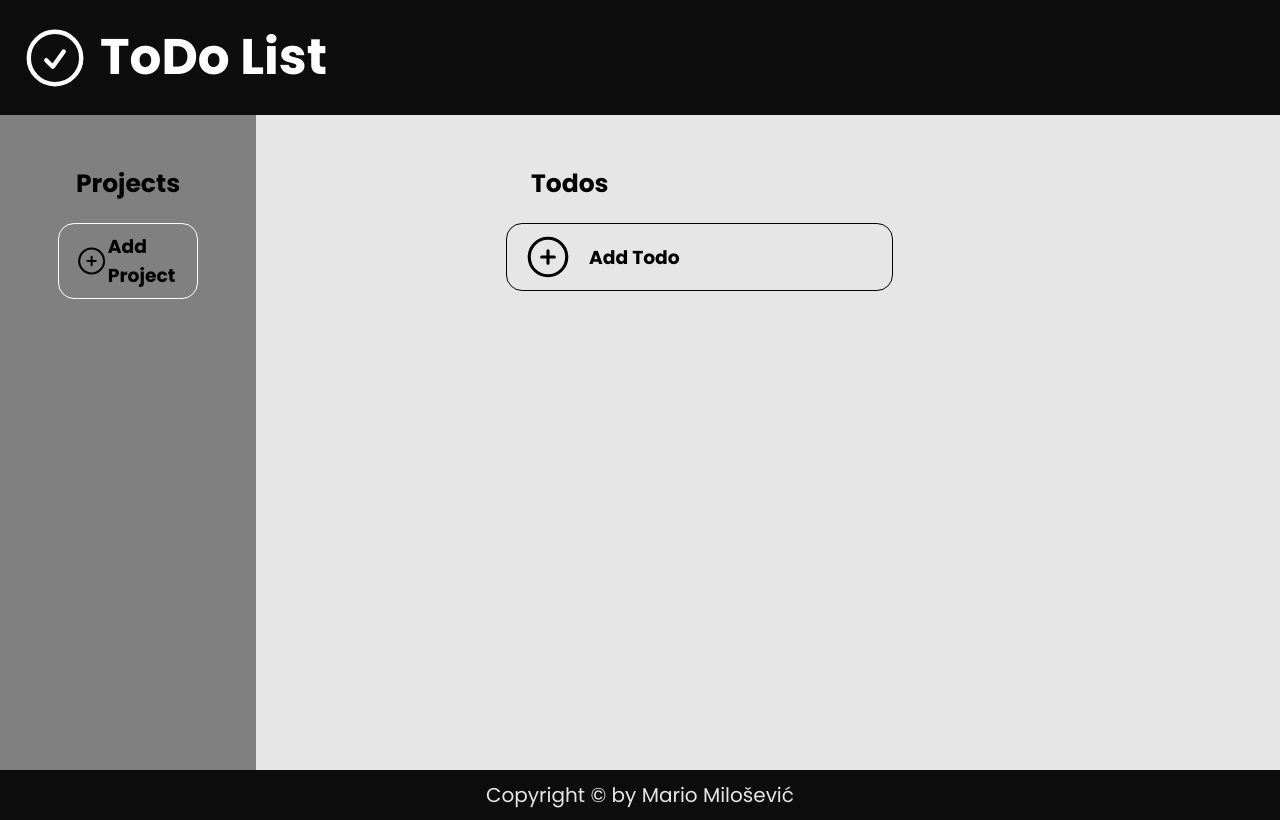
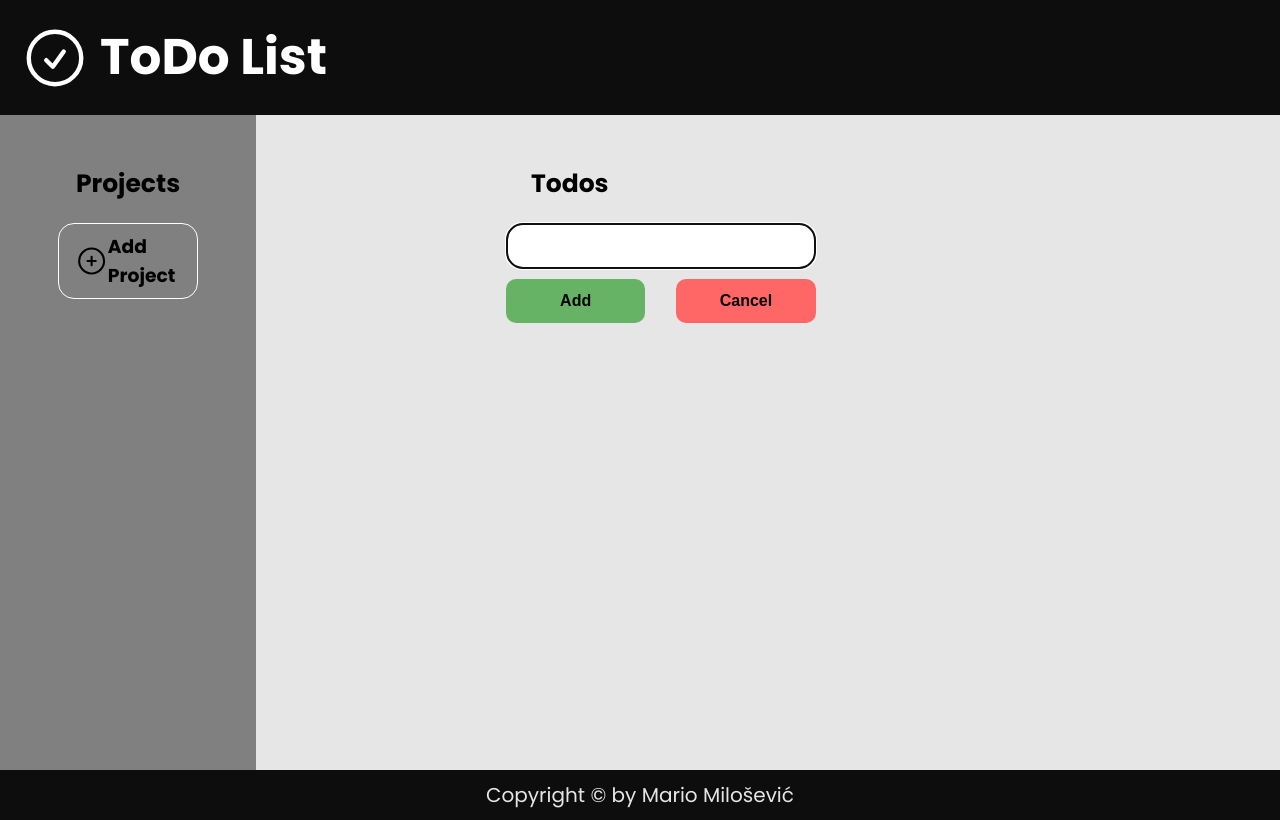
Before and after one commit to MarioMilosevic/ToDo-list-with-projects, a website built with Vite: page index.html in a window 1280 px wide. Both pictures are taken after a click on the element "Add Todo". Built offline with nearby package versions, Linux system fonts and the light colour scheme.

Commit message:
Add addTodo btn functionality and cancel button

```diff
--- a/main.js
+++ b/main.js
@@ -9,7 +9,12 @@ const projectsInputDiv = document.querySelector(".projectsInput");
 const cancelBtn = document.querySelector(".cancel");
 const projectInput = document.querySelector(".projectInput");
 const addBtn = document.querySelector(".add");
-
+//
+const todoInputDiv = document.querySelector('.todoInputDiv')
+const todoInput = document.querySelector('.todoInput')
+const greenAddTodo = document.querySelector('.greenAddTodo')
+const redCancelTodo = document.querySelector('.redCancelTodo')
+//
 const projectMan = new ProjectManager();
 
 addProjectBtn.addEventListener("click", function () {
@@ -17,6 +22,21 @@ addProjectBtn.addEventListener("click", function () {
   toggleClass("hidden", projectsInputDiv);
   projectInput.focus();
 });
+
+addTodoBtn.addEventListener('click', function(){
+  toggleClass('hidden', addTodoBtn)
+  toggleClass('hidden', todoInputDiv)
+  todoInput.focus()
+})
+
+redCancelTodo.addEventListener('click', function(){
+  toggleClass('hidden', addTodoBtn)
+  toggleClass('hidden', todoInputDiv)
+})
+
+greenAddTodo.addEventListener('click', function(){
+
+})
 
 addBtn.addEventListener("click", function () {
   const project = new Project(projectInput.value);
--- a/style.css
+++ b/style.css
@@ -205,6 +205,7 @@ footer {
 }
 
 .todoInputDiv {
+  margin-top: 2rem;
   width: 40%;
   display: flex;
   flex-direction: column;
```
